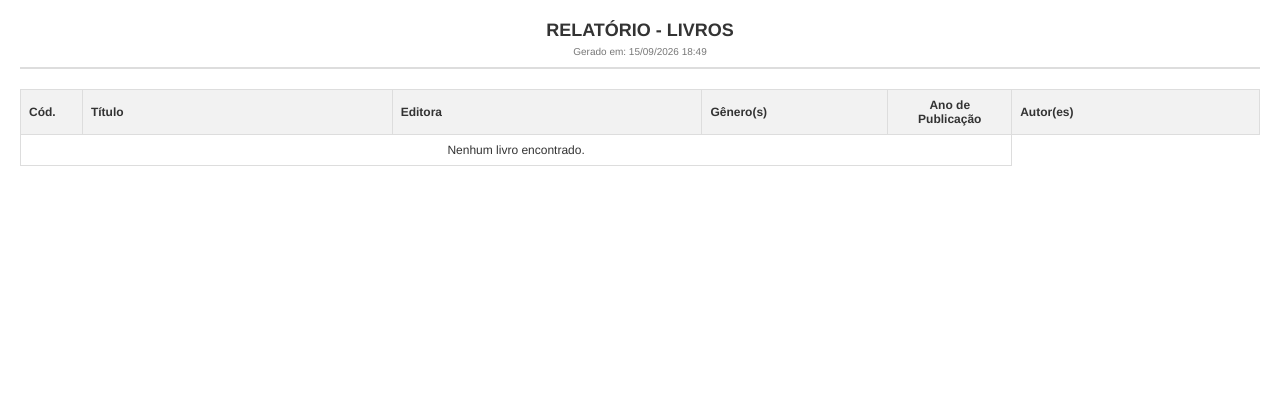
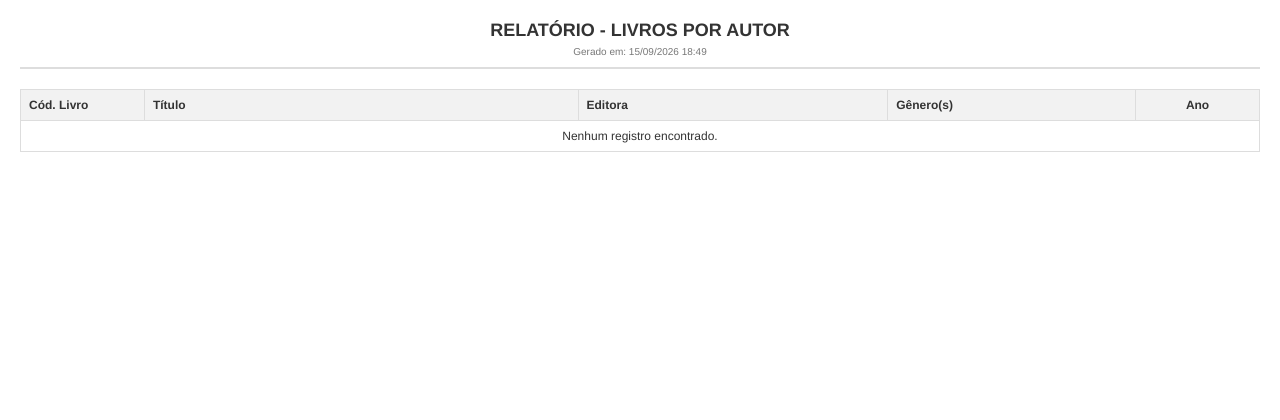
Before and after one commit to Brandow/BookSystem, a Symfony app: template templates/relatorio/livros.html.twig in a window 1280 px wide. Shown: the top 420 px of the page. Run offline with Twig, Linux system fonts and the light colour scheme; the template is opened without the code that fills it, so the values that code supplies are empty; some libraries are stand-ins or nearby versions.

Commit message:
Correção relatório desafio

```diff
--- a/src/Controller/RelatorioController.php
+++ b/src/Controller/RelatorioController.php
@@ -14,7 +14,7 @@ final class RelatorioController extends AbstractController
     {
 
         $sql = "SELECT * FROM vw_relatorio_livros";
-        $livros = $connection->fetchAllAssociative($sql);
+        $dados = $connection->fetchAllAssociative($sql);
 
         $pdfOptions = new Options();
         $pdfOptions->set('defaultFont', 'Helvetica');
@@ -22,7 +22,7 @@ final class RelatorioController extends AbstractController
         $dompdf = new Dompdf($pdfOptions);
 
         $html = $this->renderView('relatorio/livros.html.twig', [
-            'livros' => $livros,
+            'dados_relatorio' => $dados,
             'dataGeracao' => new \DateTime(),
         ]);
 
--- a/templates/relatorio/livros.html.twig
+++ b/templates/relatorio/livros.html.twig
@@ -56,36 +56,44 @@
     </style>
 </head>
 <body>
-
     <div class="header">
-        <h1>Relatório - Livros</h1>
+        <h1>Relatório - Livros Por Autor</h1>
         <div class="data-emissao">Gerado em: {{ dataGeracao|date('d/m/Y H:i') }}</div>
     </div>
 
     <table>
         <thead>
             <tr>
-                <th style="width: 5%;">Cód.</th>
-                <th style="width: 25%;">Título</th>
+                <th style="width: 10%;">Cód. Livro</th>
+                <th style="width: 35%;">Título</th>
                 <th style="width: 25%;">Editora</th>
-                <th style="width: 15%;">Gênero(s)</th>
-                <th style="width: 10%;text-align: center;">Ano de Publicação</th>
-                <th style="width: 20%;">Autor(es)</th>
+                <th style="width: 20%;">Gênero(s)</th>
+                <th style="width: 10%;text-align: center;">Ano</th>
             </tr>
         </thead>
         <tbody>
-            {% for livro in livros %}
+            {% set autor_atual = null %}
+
+            {% for dados in dados_relatorio %}
+
+                {% if autor_atual != dados.NomeAutor %}
+                    <tr>
+                        <td colspan="5" style="background-color: #e2e2e2; font-weight: bold; font-size: 14px; text-transform: uppercase;">
+                            Autor(a): {{ dados.NomeAutor }}
+                        </td>
+                    </tr>
+                    {% set autor_atual = dados.NomeAutor %}
+                {% endif %}
                 <tr>
-                    <td>{{ livro.Codl }}</td>
-                    <td>{{ livro.Titulo }}</td>
-                    <td>{{ livro.Editora }}</td>
-                    <td>{{ livro.Assuntos }}</td>
-                    <td style="text-align: center;">{{ livro.AnoPublicacao }}</td>
-                    <td>{{ livro.Autores }}</td>
+                    <td>{{ dados.CodLivro }}</td>
+                    <td>{{ dados.TituloLivro }}</td>
+                    <td>{{ dados.Editora }}</td>
+                    <td>{{ dados.Assuntos }}</td>
+                    <td style="text-align: center;">{{ dados.AnoPublicacao }}</td>
                 </tr>
             {% else %}
                 <tr>
-                    <td colspan="5" style="text-align: center;">Nenhum livro encontrado.</td>
+                    <td colspan="5" style="text-align: center;">Nenhum registro encontrado.</td>
                 </tr>
             {% endfor %}
         </tbody>
```
Also changed, not shown: bancodedados.sql (+5 -6 lines).
